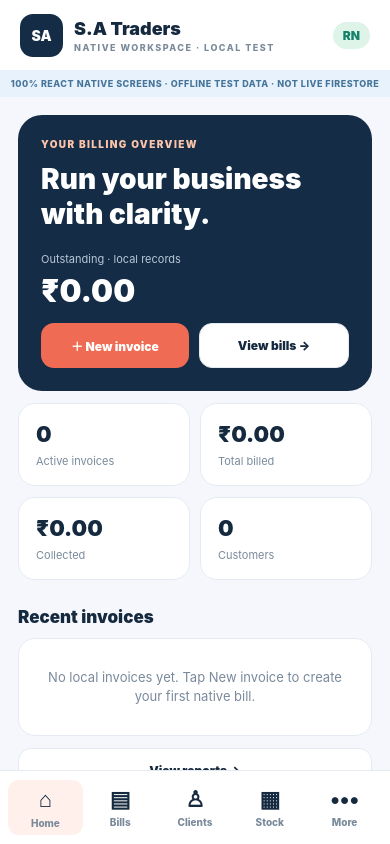
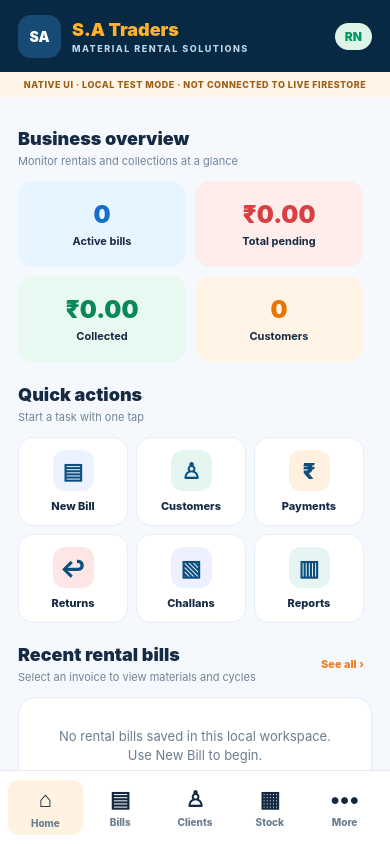
Before and after one commit to Shivayt007/bills, a React Native app in the folder react-native/: screen / in a window 390 px wide. Built offline with nearby package versions, Linux system fonts and the light colour scheme.

Commit message:
feat: native dashboard quick actions and professional bill history from UI references

```diff
--- a/react-native/src/App.tsx
+++ b/react-native/src/App.tsx
@@ -6,11 +6,14 @@ import {
 import {calculateBill,Customer,Data,EMPTY,invoiceText,makeBill,MATERIALS,money,
  num,Note,RATES,round2,Stock,TODAY,validateBill,WOODS,Bill} from './domain';
 import {clearLocal,loadLocal,saveLocal} from './localStore';
+import {BillHero,BillCycleDetails,BillMaterialDetails,CustomerMaterialSummary,
+ MetricCard,QuantityEditor,QuickAction,SectionHeader,Segments} from './ProfessionalUI';
+import type {BillTab,FormSection} from './ProfessionalUI';
 
 // Fully native React Native views. No WebView, Java billing screen, or external website.
 // Isolated local test records, NOT connected to production Firestore.
-type Page='dashboard'|'bills'|'customers'|'inventory'|'reports'|'more'|'form'|'detail'|'customer-form'|'stock-form'|'note-form';
-const C={bg:'#F5F7FC',white:'#FFFFFF',ink:'#15293F',sub:'#7A8A9B',line:'#E5EAF1',navy:'#142C45',peach:'#F06B54',light:'#FFF0EB',green:'#16816B'};
+type Page='dashboard'|'bills'|'customers'|'customer-detail'|'inventory'|'reports'|'more'|'form'|'detail'|'customer-form'|'stock-form'|'note-form';
+const C={bg:'#F5F8FC',white:'#FFFFFF',ink:'#142842',sub:'#6B7D90',line:'#E4EBF2',navy:'#072944',peach:'#F27B18',light:'#FFF2E1',green:'#049768'};
 const TABS:ReadonlyArray<[Page,string,string]>=[['dashboard','Home','⌂'],['bills','Bills','▤'],['customers','Clients','♙'],['inventory','Stock','▦'],['more','More','•••']];
 const txt=(v:unknown)=>String(v??'');
 const uid=()=>String(Date.now())+'-'+Math.random().toString(36).slice(2,6);
@@ -34,6 +37,11 @@ function Head({title,subtitle}:{title:string;subtitle:string}){return <View styl
 export default function App(){
  const [data,setData]=useState<Data>(EMPTY),[loaded,setLoaded]=useState(false);
  const [page,setPage]=useState<Page>('dashboard'),[query,setQuery]=useState('');
+ const [formSection,setFormSection]=useState<FormSection>('materials');
+ const [detailTab,setDetailTab]=useState<BillTab>('materials');
+ const [selectedCustomer,setSelectedCustomer]=useState('');
+ const [customerTab,setCustomerTab]=useState<'history'|'materials'>('history');
+ const [billFilter,setBillFilter]=useState<'all'|'open'|'closed'>('all');
  const [selected,setSelected]=useState(''),[draft,setDraft]=useState<Bill>(makeBill());
  const [customerDraft,setCustomerDraft]=useState<Customer>({name:'',mobile:'',place:''});
  const [stockDraft,setStockDraft]=useState<Stock>({item:'jackey',stock_qty:0});
@@ -47,9 +55,9 @@ export default function App(){
   catch(e){Alert.alert('Save failed',txt(e));}finally{setWorking(false);}
  };
  const navigate=(next:Page)=>{setPage(next);setQuery('');setModal(null);};
- const openBill=(id:string)=>{setSelected(id);navigate('detail');};
- const newBill=()=>{setSelected('');setDraft(makeBill());navigate('form');};
- const editBill=(b:Bill)=>{setSelected(b.bill_no);setDraft({...b});navigate('form');};
+ const openBill=(id:string)=>{setSelected(id);setDetailTab('materials');navigate('detail');};
+ const newBill=()=>{setSelected('');setDraft(makeBill());setFormSection('materials');navigate('form');};
+ const editBill=(b:Bill)=>{setSelected(b.bill_no);setDraft({...b});setFormSection('materials');navigate('form');};
  const selectedBill=data.bills.find(b=>b.bill_no===selected);
  const totals=useMemo(()=>{
   const active=data.bills.filter(b=>b.status!=='closed');
@@ -58,7 +66,8 @@ export default function App(){
    paid:round2(t.reduce((v,x)=>v+x.paid,0)),pending:round2(t.reduce((v,x)=>v+x.pending,0))
   };
  },[data.bills]);
- const found=data.bills.filter(b=>(b.bill_no+' '+b.name+' '+b.mobile+' '+b.place).toLowerCase().includes(query.toLowerCase()));
+ const found=data.bills.filter(b=>(billFilter==='all'||b.status===billFilter)&&
+ (b.bill_no+' '+b.name+' '+b.mobile+' '+b.place).toLowerCase().includes(query.toLowerCase()));
  const customers=data.customers.filter(c=>(c.name+' '+c.mobile+' '+c.place).toLowerCase().includes(query.toLowerCase()));
  const saveBill=async()=>{
   try{
@@ -117,29 +126,42 @@ export default function App(){
  if(!loaded)return <SafeAreaView style={s.safe}><ActivityIndicator size="large" style={{flex:1}} color={C.peach}/></SafeAreaView>;
  return <SafeAreaView style={s.safe}><StatusBar barStyle="dark-content" backgroundColor={C.bg}/>
  <View style={s.top}><View style={s.logo}><Text style={s.logoText}>SA</Text></View><View style={{flex:1}}>
-  <Text style={s.brandName}>S.A Traders</Text><Text style={s.brandSub}>NATIVE WORKSPACE · LOCAL TEST</Text>
+  <Text style={s.brandName}>S.A Traders</Text><Text style={s.brandSub}>MATERIAL RENTAL SOLUTIONS</Text>
  </View><View style={s.mode}><Text style={s.modeText}>RN</Text></View></View>
- <View style={s.banner}><Text style={s.bannerText}>100% REACT NATIVE SCREENS · OFFLINE TEST DATA · NOT LIVE FIRESTORE</Text></View>
+ <View style={s.banner}><Text style={s.bannerText}>NATIVE UI · LOCAL TEST MODE · NOT CONNECTED TO LIVE FIRESTORE</Text></View>
  <KeyboardAvoidingView style={{flex:1}} behavior={Platform.OS==='ios'?'padding':undefined}>
   <ScrollView contentContainerStyle={s.body} keyboardShouldPersistTaps="handled">
    {page==='dashboard'&&<>
-    <View style={s.hero}><Text style={s.heroEyebrow}>YOUR BILLING OVERVIEW</Text>
-     <Text style={s.heroTitle}>Run your business with clarity.</Text>
-     <Text style={s.heroLabel}>Outstanding · local records</Text><Text style={s.heroAmount}>{money(totals.pending)}</Text>
-     <View style={{flexDirection:'row',gap:10,marginTop:14}}><Button label="＋ New invoice" onPress={newBill}/><Button label="View bills →" onPress={()=>navigate('bills')} outline/></View>
+    <SectionHeader title="Business overview" subtitle="Monitor rentals and collections at a glance"/>
+    <View style={{flexDirection:'row',flexWrap:'wrap',justifyContent:'space-between'}}>
+     <MetricCard label="Active bills" value={txt(totals.active)} color="blue"/>
+     <MetricCard label="Total pending" value={money(totals.pending)} color="red"/>
+     <MetricCard label="Collected" value={money(totals.paid)} color="green"/>
+     <MetricCard label="Customers" value={txt(data.customers.length)} color="orange"/>
     </View>
-    <View style={s.statGrid}><Stat label="Active invoices" value={txt(totals.active)}/><Stat label="Total billed" value={money(totals.due)}/></View>
-    <View style={s.statGrid}><Stat label="Collected" value={money(totals.paid)}/><Stat label="Customers" value={txt(data.customers.length)}/></View>
-    <Text style={s.section}>Recent invoices</Text>
-    {data.bills.length===0?<Card><Text style={s.empty}>No local invoices yet. Tap New invoice to create your first native bill.</Text></Card>:
-     data.bills.slice(0,6).map(b=><BillTile key={b.bill_no} b={b} onPress={()=>openBill(b.bill_no)}/>)}
-    <Button outline label="View reports →" onPress={()=>navigate('reports')}/>
+    <SectionHeader title="Quick actions" subtitle="Start a task with one tap"/>
+    <View style={{flexDirection:'row'}}>
+     <QuickAction label="New Bill" icon="▤" color="#EAF3FF" onPress={newBill}/>
+     <QuickAction label="Customers" icon="♙" color="#E4F6EF" onPress={()=>navigate('customers')}/>
+     <QuickAction label="Payments" icon="₹" color="#FFF0DF" onPress={()=>navigate('bills')}/>
+    </View><View style={{flexDirection:'row'}}>
+     <QuickAction label="Returns" icon="↩" color="#FFE6E6" onPress={()=>navigate('bills')}/>
+     <QuickAction label="Challans" icon="▧" color="#EDF0FF" onPress={()=>navigate('more')}/>
+     <QuickAction label="Reports" icon="▥" color="#E6F5F4" onPress={()=>navigate('reports')}/>
+    </View>
+    <SectionHeader title="Recent rental bills" subtitle="Select an invoice to view materials and cycles" trailing="See all" onTrailing={()=>navigate('bills')}/>
+    {data.bills.length===0?<Card><Text style={s.empty}>No rental bills saved in this local workspace. Use New Bill to begin.</Text></Card>:
+     data.bills.slice(0,5).map(b=><BillTile key={b.bill_no} b={b} onPress={()=>openBill(b.bill_no)}/>)}
    </>}
    {page==='bills'&&<>
-    <Head title="Invoices" subtitle="Create, search and manage native rental bills."/>
-    <Button label="＋ New rental bill" onPress={newBill}/>
-    <View style={{height:12}}/><Search value={query} onChange={setQuery} placeholder="Bill, customer, mobile or site"/>
-    {found.length===0?<Card><Text style={s.empty}>No matching invoices.</Text></Card>:
+    <Head title="Bills & invoices" subtitle="A clear history of every rental cycle"/>
+    <Button label="＋ Create a new rental bill" onPress={newBill}/>
+    <View style={{height:12}}/>
+    <Segments items={[{value:'all',label:'All'},{value:'open',label:'Open'},{value:'closed',label:'Closed'}]}
+     value={billFilter} onChange={setBillFilter}/>
+    <Search value={query} onChange={setQuery} placeholder="Search bill number / customer / phone"/>
+    <SectionHeader title={'Invoices ('+found.length+')'} subtitle="Tap a bill to view materials and payment history"/>
+    {found.length===0?<Card><Text style={s.empty}>No bills match this filter.</Text></Card>:
      found.map(b=><BillTile key={b.bill_no} b={b} onPress={()=>openBill(b.bill_no)}/>)}
    </>}
    {page==='form'&&<>
@@ -291,19 +313,25 @@ function Line({label,value}:{label:string;value:string}){
  return <View style={s.line}><Text style={s.lineLabel}>{label}</Text><Text style={s.lineValue}>{value}</Text></View>;
 }
 function BillTile({b,onPress}:{b:Bill;onPress:()=>void}){
- const v=calculateBill(b);
- return <Pressable accessibilityRole="button" onPress={onPress} style={s.row}>
-  <View style={s.avatar}><Text style={s.avatarText}>₹</Text></View>
-  <View style={{flex:1}}><Text style={s.rowTitle} numberOfLines={1}>{b.name}</Text><Text style={s.rowSub}>{b.bill_no} · {b.start_date}</Text></View>
-  <View style={{alignItems:'flex-end',gap:6}}><Text style={s.rowValue}>{money(v.pending)}</Text>
-   <Text style={[s.status,b.status==='closed'&&{color:C.green}]}>{b.status.toUpperCase()}</Text></View></Pressable>;
+ const v=calculateBill(b),progress=v.due>0?Math.min(100,Math.max(0,v.paid/v.due*100)):0;
+ return <Pressable accessibilityRole="button" onPress={onPress} style={s.proBillTile}>
+   <View style={s.tileTop}>
+    <View style={s.customerIcon}><Text style={s.customerInitial}>{b.name.slice(0,1).toUpperCase()}</Text></View>
+    <View style={{flex:1}}><Text style={s.tileName} numberOfLines={1}>{b.name}</Text>
+     <Text style={s.tileMeta}>#{b.bill_no}  ·  {b.start_date}  ·  {b.cycle_days} days</Text></View>
+    <View style={{alignItems:'flex-end'}}><Text style={s.tileDue}>{money(v.pending)}</Text><Text style={s.tileMeta}>pending</Text></View>
+   </View>
+   <View style={s.tileProgress}><View style={[s.tileProgressFill,{width:(progress+'%') as any}]}/></View>
+   <View style={s.tileBottom}><Text style={s.tileMeta}>{money(v.paid)} paid · {money(v.due)} due</Text>
+    <Text style={[s.tileBadge,b.status==='closed'&&{color:'#078357',backgroundColor:'#E5F8EF'}]}>{b.status.toUpperCase()} · Cycle #{v.cycles.length||1}</Text></View>
+  </Pressable>;
 }
 const s=StyleSheet.create({
- safe:{flex:1,backgroundColor:C.bg},top:{height:70,flexDirection:'row',alignItems:'center',paddingHorizontal:20,gap:11,backgroundColor:C.white},
- logo:{height:43,width:43,borderRadius:13,backgroundColor:C.navy,alignItems:'center',justifyContent:'center'},
- logoText:{color:'white',fontWeight:'900'},brandName:{fontSize:18,fontWeight:'900',color:C.ink},brandSub:{fontSize:9,color:C.sub,letterSpacing:1.5,fontWeight:'800',marginTop:3},
+ safe:{flex:1,backgroundColor:C.bg},top:{height:72,flexDirection:'row',alignItems:'center',paddingHorizontal:18,gap:11,backgroundColor:C.navy},
+ logo:{height:43,width:43,borderRadius:13,backgroundColor:'#174B75',alignItems:'center',justifyContent:'center'},
+ logoText:{color:'white',fontWeight:'900'},brandName:{fontSize:18,fontWeight:'900',color:'#FFB12C'},brandSub:{fontSize:9,color:'#BDD5E6',letterSpacing:1.5,fontWeight:'800',marginTop:3},
  mode:{paddingHorizontal:10,paddingVertical:6,borderRadius:15,backgroundColor:'#DFF4E8'},modeText:{color:C.green,fontWeight:'900',fontSize:12},
- banner:{backgroundColor:'#E7F2FC',padding:8},bannerText:{fontSize:9,color:'#47759A',textAlign:'center',fontWeight:'800',letterSpacing:.5},
+ banner:{backgroundColor:'#FFF5E6',padding:7},bannerText:{fontSize:9,color:'#9B5F18',textAlign:'center',fontWeight:'800',letterSpacing:.5},
  body:{padding:18,paddingBottom:34},heading:{color:C.ink,fontWeight:'900',fontSize:26,letterSpacing:-.8},subtitle:{color:C.sub,fontSize:12,marginTop:7,lineHeight:18},
  hero:{backgroundColor:C.navy,borderRadius:24,padding:23,marginBottom:12},heroEyebrow:{fontSize:10,color:'#FBC3AA',letterSpacing:1.4,fontWeight:'900'},
  heroTitle:{fontSize:28,color:'white',fontWeight:'900',lineHeight:35,marginTop:12},heroLabel:{color:'#B7C8D8',fontSize:11,marginTop:20},
@@ -332,4 +360,15 @@ const s=StyleSheet.create({
  nav:{backgroundColor:'white',paddingVertical:9,paddingHorizontal:8,borderTopWidth:1,borderColor:C.line,flexDirection:'row'},
  navItem:{flex:1,alignItems:'center',borderRadius:11,paddingVertical:6},navOn:{backgroundColor:C.light},
  navIcon:{fontSize:22,fontWeight:'800',color:C.ink},navText:{fontSize:10,fontWeight:'800',color:C.sub,marginTop:4}
+,
+ proBillTile:{backgroundColor:'white',borderRadius:17,borderWidth:1,borderColor:C.line,padding:14,marginBottom:11},
+ tileTop:{flexDirection:'row',alignItems:'center',gap:11},
+ customerIcon:{height:44,width:44,borderRadius:15,backgroundColor:'#E9F0F9',alignItems:'center',justifyContent:'center'},
+ customerInitial:{fontSize:17,fontWeight:'900',color:'#245A94'},
+ tileName:{fontSize:13,fontWeight:'900',color:C.ink},tileMeta:{fontSize:10,color:C.sub,marginTop:4},
+ tileDue:{fontSize:14,fontWeight:'900',color:C.ink},
+ tileProgress:{height:5,backgroundColor:'#E8EDF5',borderRadius:5,marginTop:13,overflow:'hidden'},
+ tileProgressFill:{height:5,backgroundColor:'#0EA86F',borderRadius:5},
+ tileBottom:{flexDirection:'row',justifyContent:'space-between',alignItems:'center',marginTop:8},
+ tileBadge:{paddingVertical:5,paddingHorizontal:8,fontSize:9,fontWeight:'900',color:'#C47613',backgroundColor:'#FFF1D9',borderRadius:9},
 });
```
